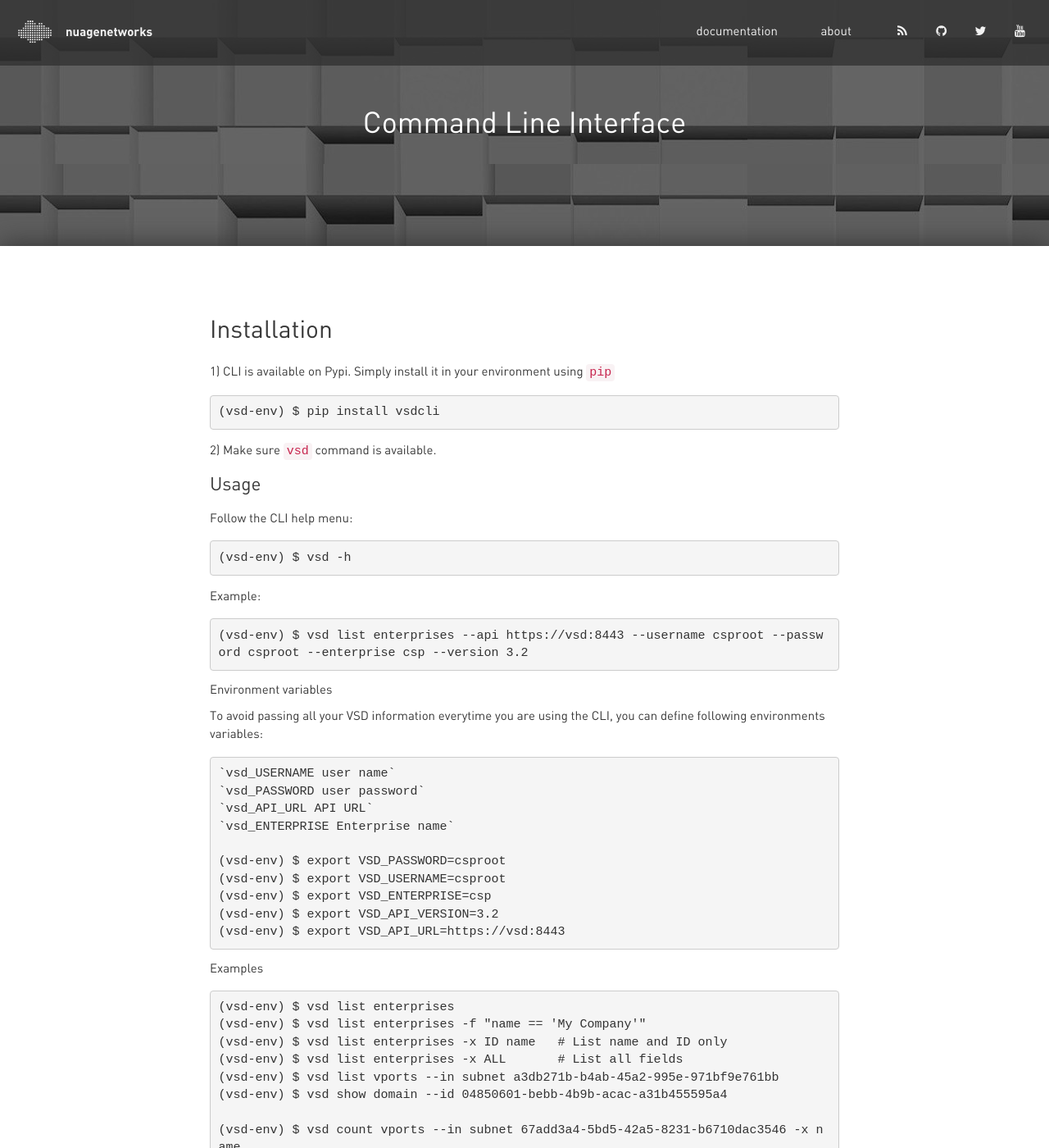
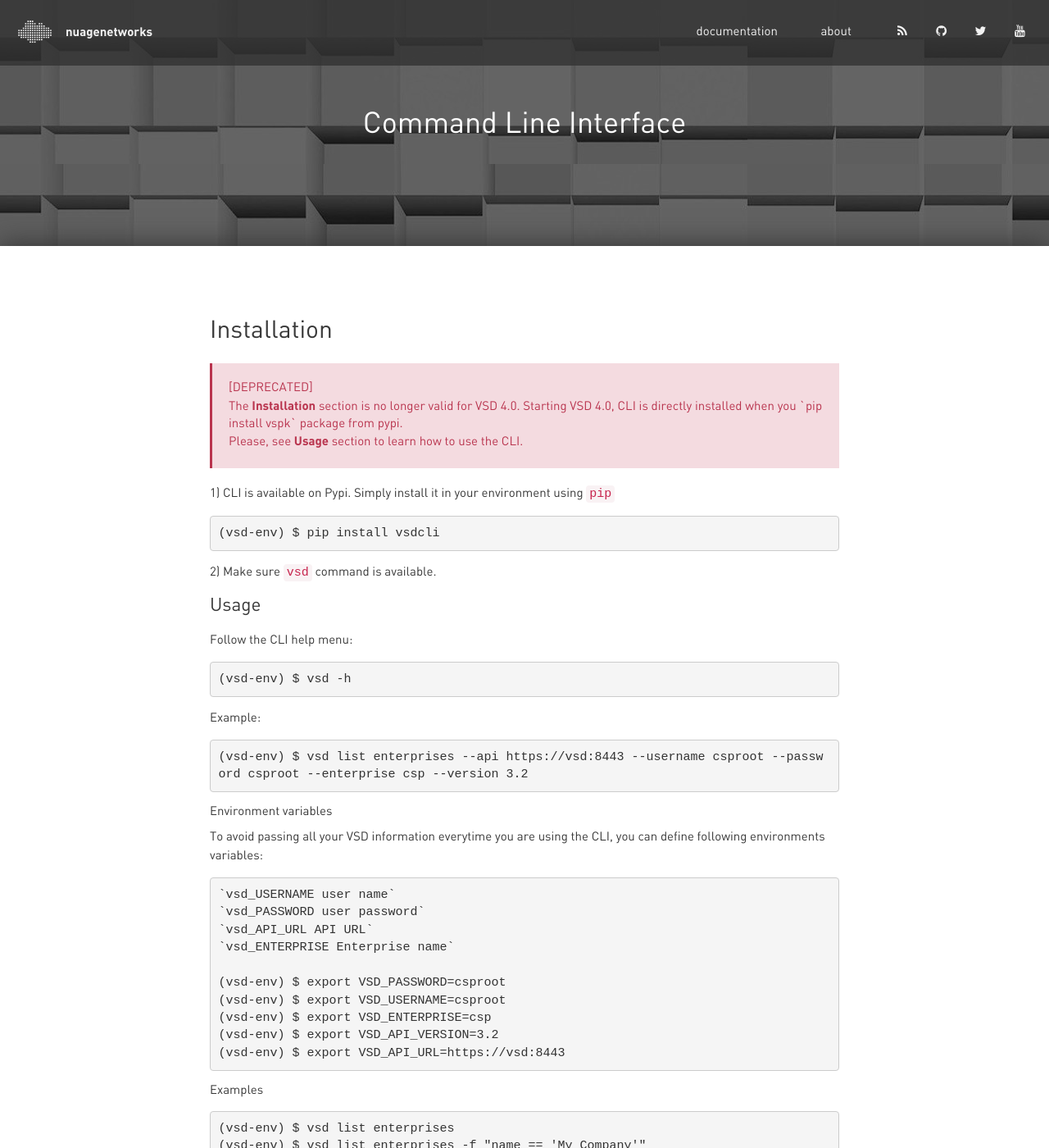
Before and after one commit to nuagenetworks/nuagenetworks.github.io, a Jekyll site: the page built from vsdcli/index.md, in a window 1280 px wide and 1400 px high. Shown: the whole window at 82% size. Built offline with Jekyll 4.4.1, drawn with Linux system fonts in a browser that asks for light colours; nearby versions of some CDN libraries; some web fonts are replaced.

Commit message:
Added a deprecated message for VSPK CLI

```diff
--- a/_sass/base/_utility.scss
+++ b/_sass/base/_utility.scss
@@ -33,3 +33,11 @@ a.button:hover {
 .disabled {
   opacity: 0.7;
 }
+
+.deprecated {
+    color: #B9344E;
+    border-left: 3px solid #B9344E;
+    margin: 20px 0;
+    padding: 20px;
+    background: #F4DBE0;
+}
--- a/vsdcli/index.md
+++ b/vsdcli/index.md
@@ -6,7 +6,14 @@ callout_image: header-post.jpg
 
 # Installation
 
+<div class="deprecated">
+[DEPRECATED]<br /> The <strong>Installation</strong> section is no longer valid for VSD 4.0.
+Starting VSD 4.0, CLI is directly installed when you `pip install vspk` package from pypi. <br />
+Please, see <strong>Usage</strong> section to learn how to use the CLI.
+</div>
+
 1) CLI is available on Pypi. Simply install it in your environment using `pip`
+
 
     (vsd-env) $ pip install vsdcli
 
```
